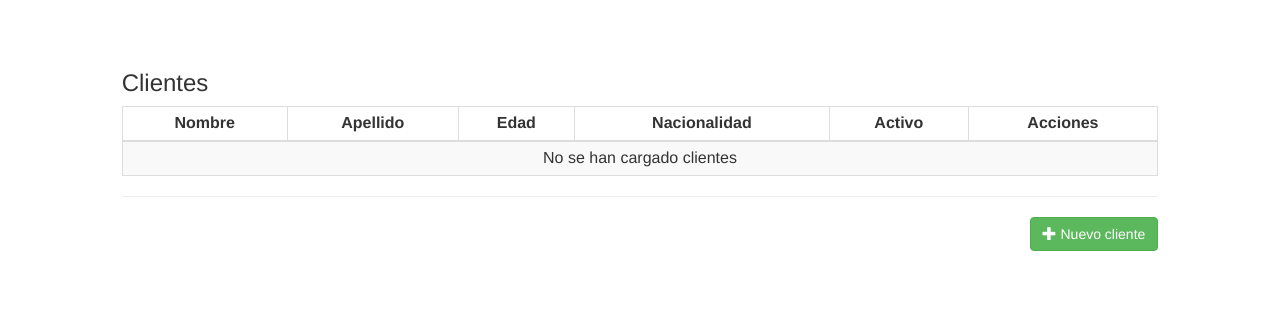
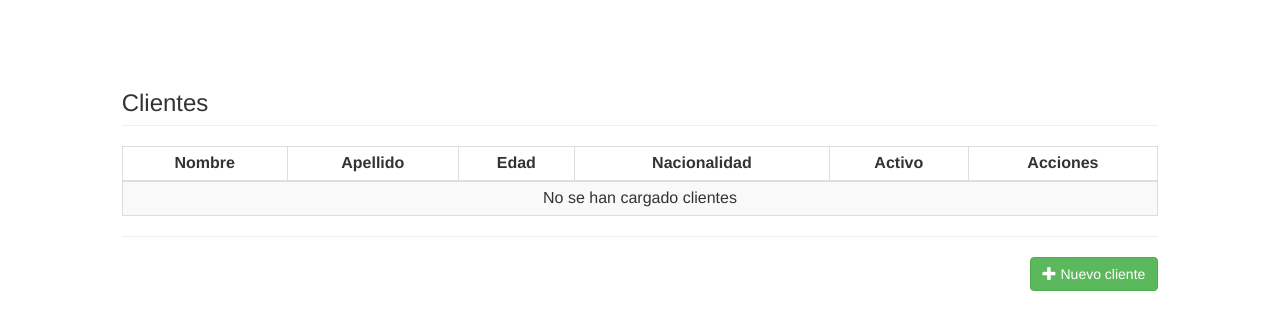
Before and after one commit to fernand0mart1n/CrudValdePhp, a PHP site: page /vistas/home.php in a window 1280 px wide. Shown: the top 330 px of the page. Run offline with PHP 8.4, Linux system fonts and the light colour scheme; the template is opened without the code that fills it, so the values that code supplies are empty; some libraries are stand-ins or nearby versions.

Commit message:
Cambios menores

```diff
--- a/assets/js/crud.js
+++ b/assets/js/crud.js
@@ -5,22 +5,22 @@ $(document).ready(function(){
         var info           = 'id=' + del_id;
         var nombreCompleto = (element.parents("td").siblings(".nombre").html()).trim() + " " +
         (element.parents("td").siblings(".apellido").html()).trim();
-        if(confirm("¿Está seguro de que desea borrar al cliente " + nombreCompleto + "?"))
-        {
+        if(confirm("¿Está seguro de que desea borrar al cliente " + nombreCompleto + "?")) {
             $.ajax({
                 type: "POST",
                 url: "eliminarcontroller.php",
                 data: info,
                 success: function(){
+                    $(this).parents("tr").animate({ backgroundColor: "#003" }, "500")
+                    .animate({ opacity: "hide" }, "1000");
+
+                    $(".table-footer").before('<div class="alert alert-info" role="alert">' +
+                                              '<strong>El cliente ' + nombreCompleto + ' ha sido eliminado</strong>' +
+                                              '</div>');
+
+                    window.location.href = 'homecontroller.php';
                 }
             });
-            $(this).parents("tr").animate({ backgroundColor: "#003" }, "500")
-            .animate({ opacity: "hide" }, "1000");
-
-            $(".table-footer").before('<div class="alert alert-info" role="alert">' +
-                                      '<strong>El cliente ' + nombreCompleto + ' ha sido eliminado</strong>' +
-                                      '</div>');
-
         }
 
         return false;
--- a/vistas/home.php
+++ b/vistas/home.php
@@ -1,9 +1,9 @@
 <?php require "layout.php"; ?>
     <body>
         <div class="col-xs-offset-1 col-xs-10 ">
+            <h3 class="page-header">Clientes</h3>
             <table class="table table-responsive table-bordered table-striped table-hover table-condensed">
                 <thead>
-                    <h3>Clientes</h3>
                     <tr>
                         <th>
                             Nombre
```
